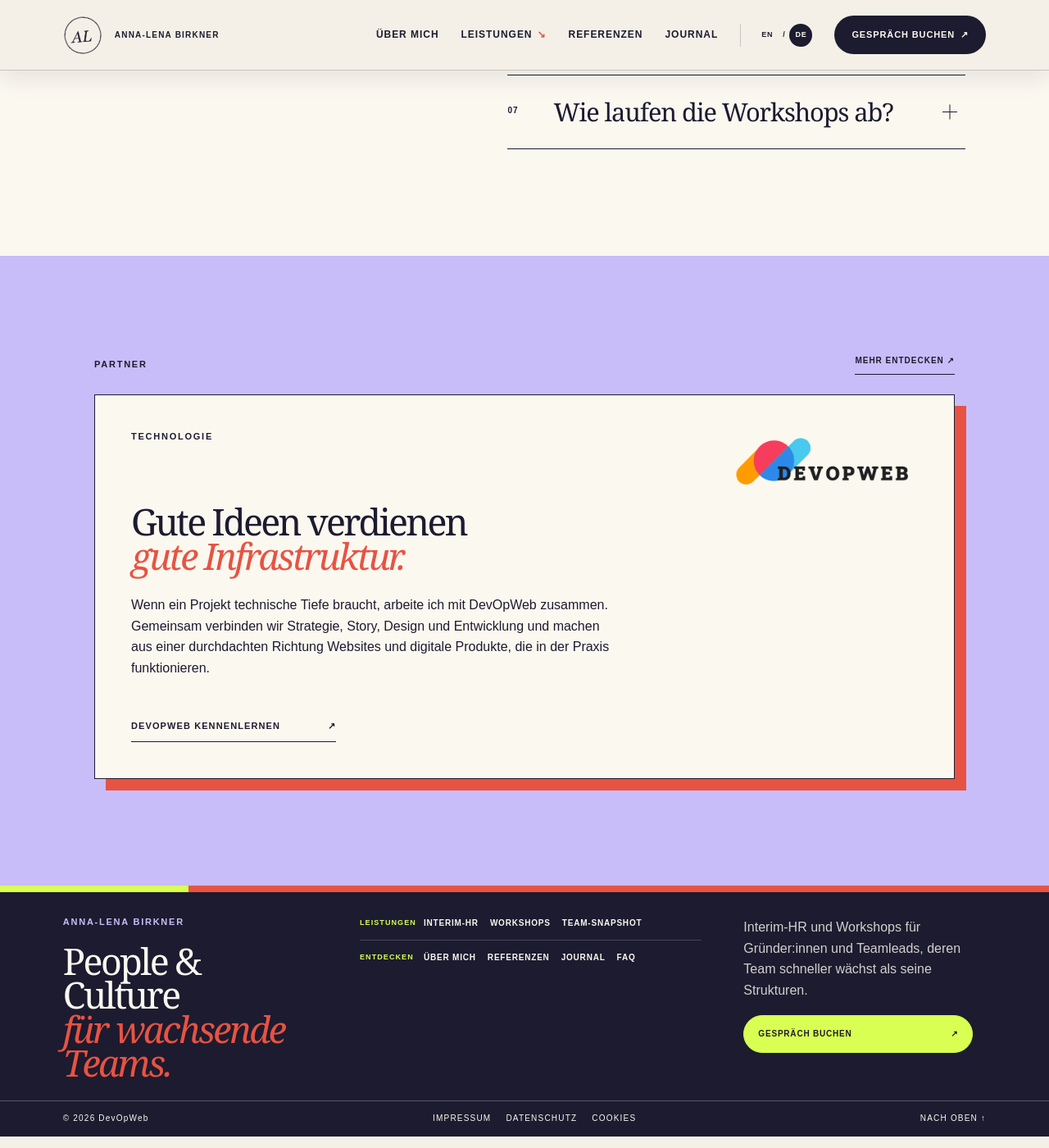
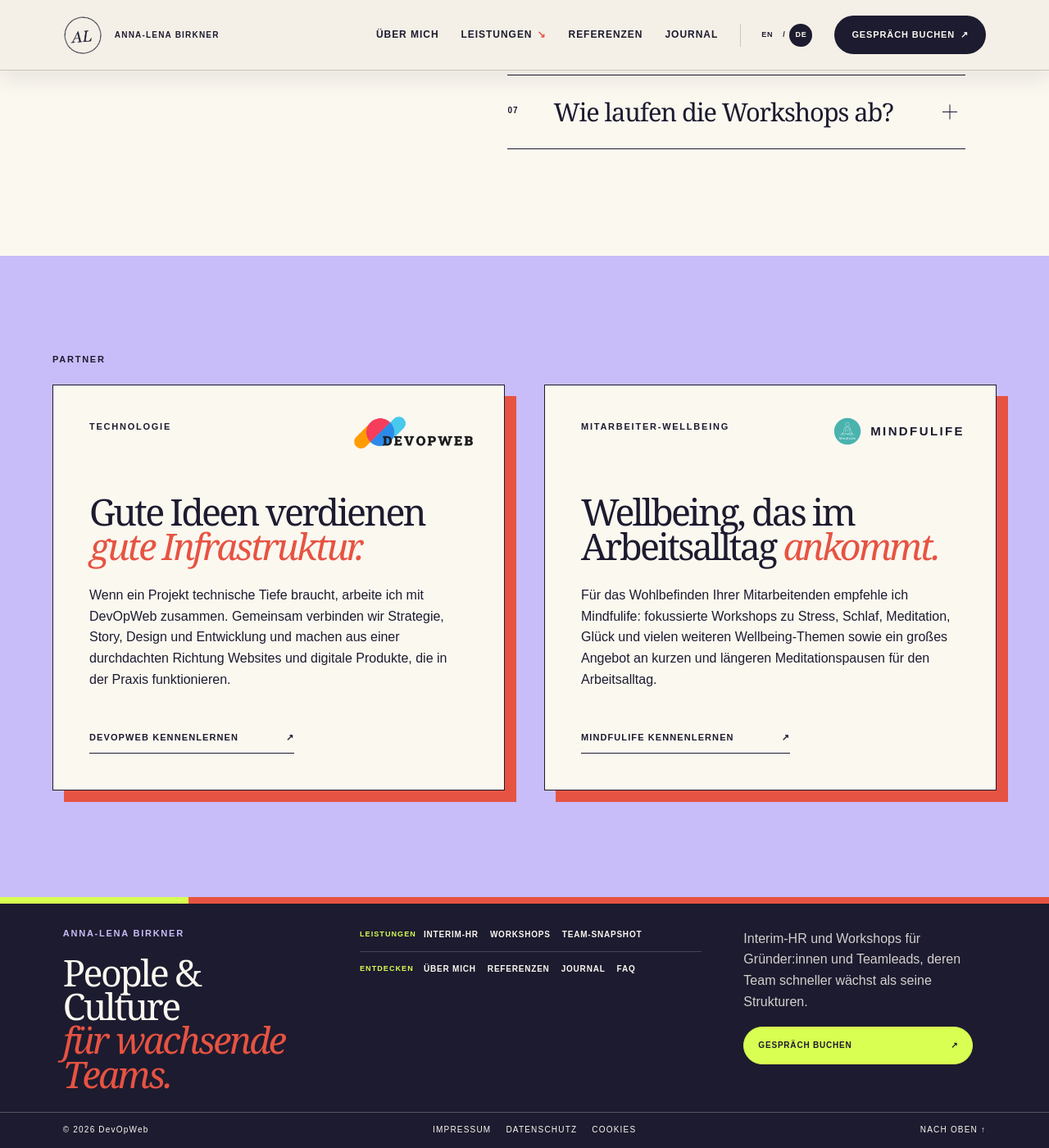
Before and after one commit to Alephantom/Homepage2026, a Jekyll site: the page built from de/index.html, in a window 1280 px wide and 1400 px high, scrolled down 2869 px. Shown: the whole window at 82% size. Built offline with Jekyll 4.4.1, drawn with Linux system fonts in a browser that asks for light colours.

Commit message:
Partners: add Mindfulife card next to DevOpWeb (EN/DE, equal-height 2-col grid, stacked on mobile); remove outgoing Relief Applications links (home quote, About EN/DE)

```diff
--- a/_includes/home-refresh-en.html
+++ b/_includes/home-refresh-en.html
@@ -28,8 +28,8 @@
     <span class="hrQuoteMark" aria-hidden="true">“</span>
     <blockquote>“Autonomous, structured and highly organised … Her versatility, reliability and positive energy make her a real asset to any team.”</blockquote>
     <figcaption>
-      <a class="hrQuoteLogo" href="https://reliefapplications.org/" target="_blank" rel="noopener noreferrer" aria-label="Relief Applications website (opens in a new tab)"><img src="{{ '/assets/case-logos/relief-applications-mark.svg' | relative_url }}" alt="" width="34" height="34" loading="lazy" decoding="async"></a>
-      <span>– Zerife, HR Manager, <a class="hrCiteRef" href="https://reliefapplications.org/" target="_blank" rel="noopener noreferrer">Relief Applications <span aria-hidden="true">↗</span></a></span>
+      <span class="hrQuoteLogo"><img src="{{ '/assets/case-logos/relief-applications-mark.svg' | relative_url }}" alt="" width="34" height="34" loading="lazy" decoding="async"></span>
+      <span>– Zerife, HR Manager, Relief Applications</span>
     </figcaption>
   </figure>
 </section>
--- a/about.html
+++ b/about.html
@@ -58,7 +58,7 @@ schema_page_type: AboutPage
     <article class="abRef">
       <div class="abRefCo">
         <span class="abLogo"><img src="{{ '/assets/case-logos/relief-applications-mark.svg' | relative_url }}" alt="" width="40" height="40" loading="lazy" decoding="async"></span>
-        <span class="abRefCoText"><a class="abRefName" href="https://reliefapplications.org/" target="_blank" rel="noopener noreferrer">Relief Applications <span aria-hidden="true">↗</span></a><span class="abRefRole">Project lead &amp; interim HR</span></span>
+        <span class="abRefCoText"><span class="abRefName">Relief Applications</span><span class="abRefRole">Project lead &amp; interim HR</span></span>
       </div>
       <h3>Connecting the bid, <em>the work and the team.</em></h3>
       <p>At Relief Applications, a humanitarian technology company, I worked across business development, project delivery and people operations: from managing an international initiative to interim HR for a distributed team.</p>
--- a/de/index.html
+++ b/de/index.html
@@ -26,12 +26,12 @@ schema_faq: true
 {% include faq-list.html lang="de" %}
 </section>
 
-<div class="homeBottomGrid homeBottomGrid--single">
-  <section class="partnerSection" id="partner" aria-labelledby="partner-title">
+<div class="homeBottomGrid homeBottomGrid--single homeBottomGrid--partners">
+  <section class="partnerSection" id="partner" aria-label="Partner">
     <div class="partnerSectionHead">
       <p class="eyebrow">Partner</p>
-      <a href="https://devopweb.com" target="_blank" rel="noopener noreferrer">Mehr entdecken <span aria-hidden="true">↗</span></a>
     </div>
+    <div class="partnerGrid">
       <div class="partnerCopy">
         <p class="eyebrow">Technologie</p>
         <h2 id="partner-title">Gute Ideen verdienen<br><em>gute Infrastruktur.</em></h2>
@@ -45,5 +45,19 @@ schema_faq: true
           </a>
         </div>
       </div>
+      <div class="partnerCopy">
+        <p class="eyebrow">Mitarbeiter-Wellbeing</p>
+        <h2 id="partner-mindfulife-title">Wellbeing, das im Arbeitsalltag <em>ankommt.</em></h2>
+        <p>Für das Wohlbefinden Ihrer Mitarbeitenden empfehle ich Mindfulife: fokussierte Workshops zu Stress, Schlaf, Meditation, Glück und vielen weiteren Wellbeing-Themen sowie ein großes Angebot an kurzen und längeren Meditationspausen für den Arbeitsalltag.</p>
+        <div class="partnerActions">
+          <a class="partnerLink" href="https://www.mindfulife.de/" target="_blank" rel="noopener noreferrer">
+            <span>Mindfulife<br class="partnerLinkBreak"> kennenlernen</span><span aria-hidden="true">↗</span>
+          </a>
+          <a class="partnerMark partnerMark--mindfulife" href="https://www.mindfulife.de/" target="_blank" rel="noopener noreferrer" aria-label="Mindfulife besuchen">
+            <img src="{{ '/assets/case-logos/mindfulife-mark.svg' | relative_url }}" alt="" width="40" height="40" loading="lazy" decoding="async"><span>MINDFULIFE</span>
+          </a>
+        </div>
+      </div>
+    </div>
   </section>
 </div>
--- a/de/ueber-mich.html
+++ b/de/ueber-mich.html
@@ -58,7 +58,7 @@ schema_page_type: AboutPage
     <article class="abRef">
       <div class="abRefCo">
         <span class="abLogo"><img src="{{ '/assets/case-logos/relief-applications-mark.svg' | relative_url }}" alt="" width="40" height="40" loading="lazy" decoding="async"></span>
-        <span class="abRefCoText"><a class="abRefName" href="https://reliefapplications.org/" target="_blank" rel="noopener noreferrer">Relief Applications <span aria-hidden="true">↗</span></a><span class="abRefRole">Projektleitung &amp; Interim-HR</span></span>
+        <span class="abRefCoText"><span class="abRefName">Relief Applications</span><span class="abRefRole">Projektleitung &amp; Interim-HR</span></span>
       </div>
       <h3>Angebot, Umsetzung <em>und Team verbinden.</em></h3>
       <p>Bei Relief Applications, einem Technologieunternehmen im humanitären Bereich, habe ich Business Development, Projektumsetzung und People Operations verbunden: von der Leitung einer internationalen Initiative bis zu Interim-HR für ein verteiltes Team.</p>
--- a/home-refresh.css
+++ b/home-refresh.css
@@ -742,3 +742,77 @@
     transition: none;
   }
 }
+
+/* ---------- Partners: two equal cards (DevOpWeb + Mindfulife) ---------- */
+.homeBottomGrid--partners .partnerSectionHead {
+  max-width: 1200px;
+}
+
+.partnerGrid {
+  align-items: stretch;
+  display: grid;
+  gap: 48px;
+  grid-template-columns: repeat(2, minmax(0, 1fr));
+  margin: 0 auto;
+  max-width: 1200px;
+  width: 100%;
+}
+
+.homeBottomGrid--partners .partnerCopy {
+  margin: 0;
+  max-width: none;
+}
+
+.homeBottomGrid--partners .partnerMark {
+  right: 38px;
+  top: 38px;
+  width: 145px;
+}
+
+.partnerMark--mindfulife {
+  color: var(--ink);
+  gap: 10px;
+  text-decoration: none;
+  width: auto !important;
+}
+
+.partnerMark--mindfulife img {
+  border-radius: 8px;
+  flex: none;
+  height: 36px;
+  width: 36px;
+}
+
+.partnerMark--mindfulife span {
+  font-size: 15px;
+  font-weight: 700;
+  letter-spacing: 0.16em;
+  white-space: nowrap;
+}
+
+@media (max-width: 1050px) {
+  .partnerGrid {
+    gap: 40px;
+    grid-template-columns: minmax(0, 1fr);
+  }
+}
+
+@media (max-width: 760px) {
+  .homeBottomGrid--partners .partnerMark {
+    width: 122px;
+  }
+
+  .partnerMark--mindfulife {
+    flex: 0 1 auto;
+  }
+
+  .partnerMark--mindfulife img {
+    height: 30px;
+    width: 30px;
+  }
+
+  .partnerMark--mindfulife span {
+    font-size: 12px;
+    letter-spacing: 0.12em;
+  }
+}
```
Also changed, not shown: index.html (+18 -4 lines). Lines whose indentation alone changed are shown as unchanged.
